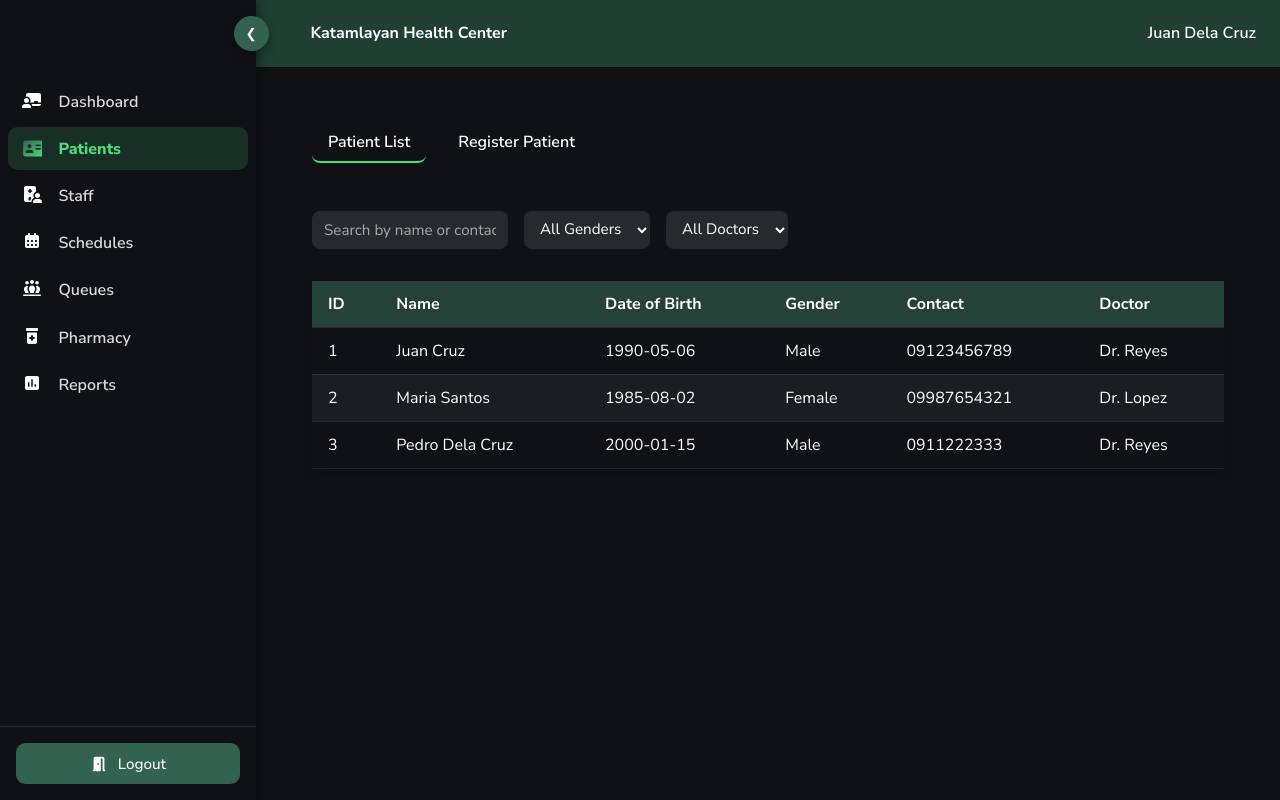
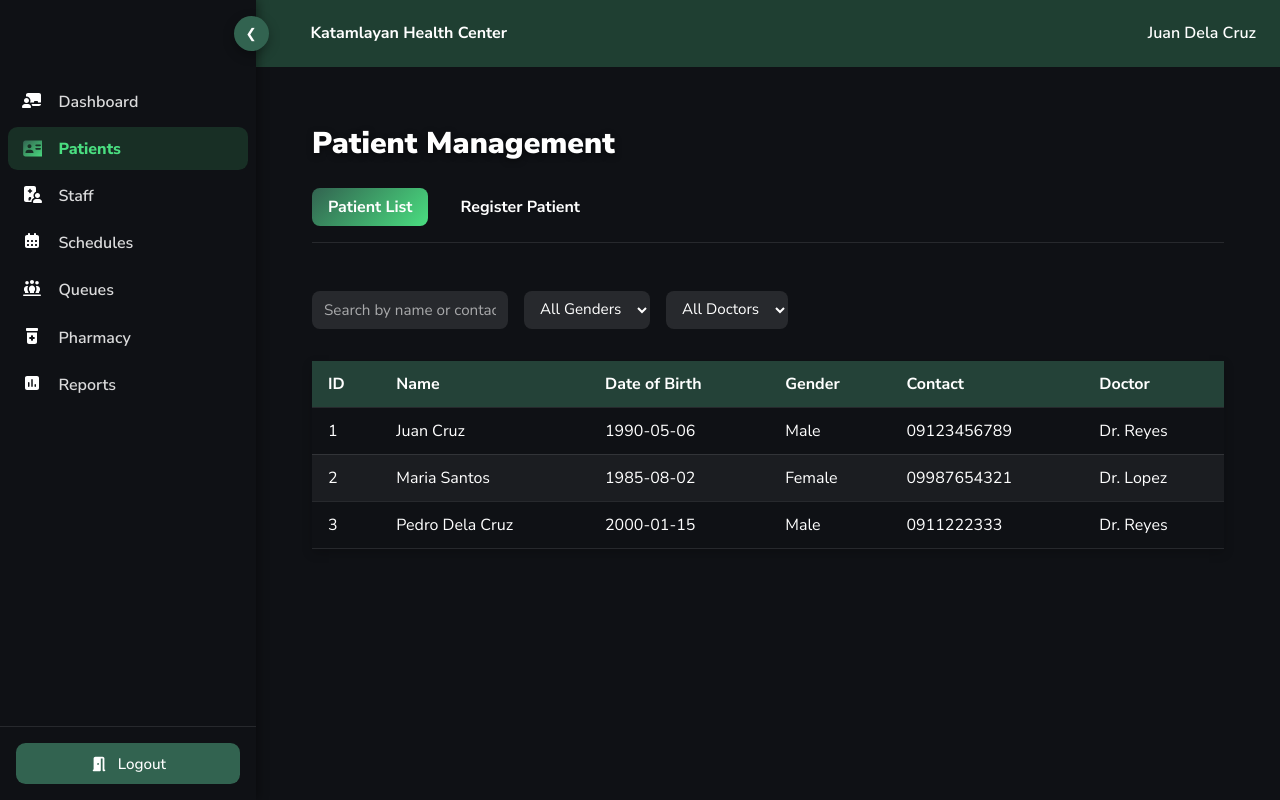
Before and after one commit to AspiringSaint/rhcms-1, a React (Vite) app: page /admin/patients in a window 1280 px wide. Built offline with nearby package versions, Linux system fonts and the light colour scheme.

Commit message:
implement the tabs components

```diff
--- a/src/components/patients/PatientsPage.jsx
+++ b/src/components/patients/PatientsPage.jsx
@@ -1,28 +1,27 @@
 import { Outlet, NavLink } from "react-router-dom"
+
+import Tabs from "../common/Tabs"
 import '../../styles/components/patients/PatientsPage.css'
 
 const PatientsPage = () => {
+
+    const tabItems = [
+        {
+            to: '/admin/patients',
+            label: 'Patient List',
+            end: true
+        },
+        {
+            to: '/admin/patients/registration',
+            label: 'Register Patient'
+        }
+    ]
+
     return (
         <div className="patients-page">
-            {/* Tabs as nav links */}
-            <nav className="patients-tabs">
-                <NavLink
-                    to="/admin/patients"
-                    end
-                    className={({ isActive }) => isActive ? 'active' : ''}
-                >
-                    Patient List
-                </NavLink>
+            <h1>Patient Management</h1>
 
-                <NavLink
-                    to="/admin/patients/register"
-                    className={({ isActive }) => isActive ? 'active' : ''}
-                >
-                    Register Patient
-                </NavLink>
-            </nav>
-
-            {/* Where child routes render */}
+            <Tabs tabs={tabItems} />
             <Outlet />
         </div>
     )
```
